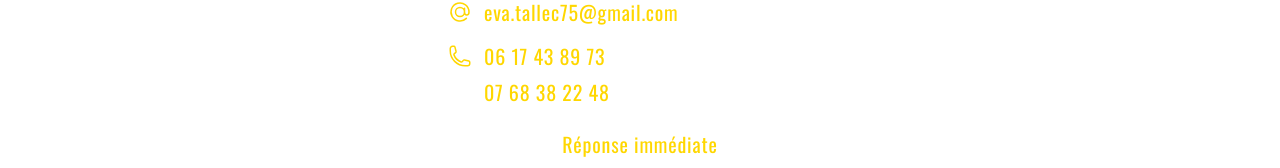
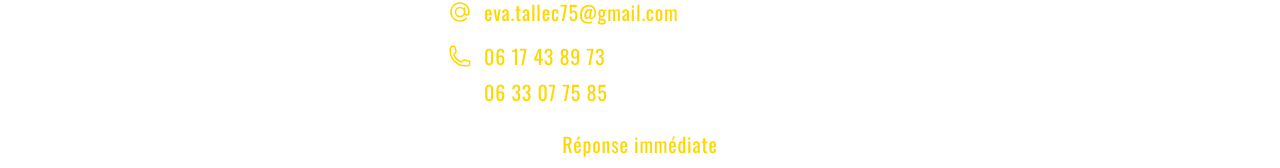
Before and after one commit to Chaloulou75/farid-transporteur, a Nuxt app: page / in a window 1280 px wide. Shown: the part 4092-4260 px from the top of the page. Built offline with nearby package versions, Linux system fonts and the light colour scheme.

Commit message:
update numero

```diff
--- a/components/AppContact.vue
+++ b/components/AppContact.vue
@@ -35,10 +35,10 @@ import { AtSymbolIcon, PhoneIcon, ClockIcon } from "@heroicons/vue/24/outline";
           06 17 43 89 73
         </a>
         <a
-          href="tel:+33768382248"
+          href="tel:+33633077585"
           class="text-lg font-medium text-gold md:text-xl flex items-center hover:text-white transition-colors pl-9"
         >
-          07 68 38 22 48
+          06 33 07 75 85
         </a>
       </div>
       <p class="w-full text-lg font-medium text-center text-gold md:text-xl pt-2">
--- a/nuxt.config.ts
+++ b/nuxt.config.ts
@@ -36,7 +36,7 @@ export default defineNuxtConfig({
                         description:
                             "Service de coursier et livraison express à petits prix sur Paris et toute l'Ile-de-France. Livraison de colis et plis en moto ou voiture.",
                         url: "https://www.coursier-discount.com",
-                        telephone: ["+33617438973", "+33768382248"],
+                        telephone: ["+33617438973", "+33633077585"],
                         email: "eva.tallec75@gmail.com",
                         address: {
                             "@type": "PostalAddress",
```
